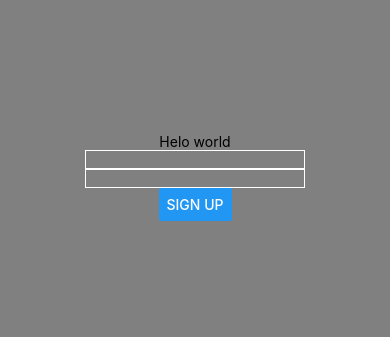
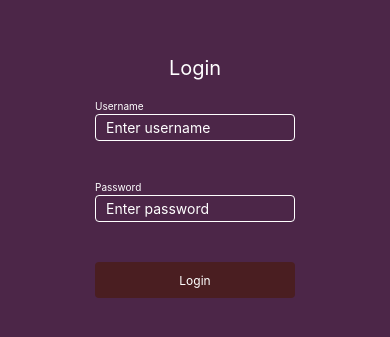
Before and after one commit to aa-fahim/pomodoro-app, a React Native app: screen /LoginScreen in a window 390 px wide. Shown: the part 245-582 px from the top of the page. Built offline with nearby package versions, Linux system fonts and the light colour scheme.

Commit message:
worked on login screen

```diff
--- /dev/null
+++ b/src/components/Button.tsx
@@ -0,0 +1,38 @@
+import React from 'react';
+import { TouchableOpacity, Text, StyleProp, ViewStyle } from "react-native";
+import { themes } from '../styles/themes';
+
+type ButtonProps = {
+  label: string
+  onPress: () => {}
+  containerStyle?: StyleProp<ViewStyle>
+  labelStyle?: StyleProp<ViewStyle>
+}
+
+const Button = (props: ButtonProps) => {
+  const { label, onPress, containerStyle, labelStyle } = props;
+
+  return (
+    <TouchableOpacity onPress={onPress} style={containerStyle}>
+      <Text style={labelStyle}>{label}</Text>
+    </TouchableOpacity>
+  )
+}
+
+Button.defaultProps = {
+  containerStyle: {
+    display: "flex",
+    justifyContent: "center",
+    alignItems: "center",
+    backgroundColor: themes.primary,
+    width: 200,
+    height: 36,
+    borderRadius: 4
+  },
+  labelStyle: {
+    color: themes.white,
+    fontSize: 12
+  }
+}
+
+export default Button
--- /dev/null
+++ b/src/components/InputBox.tsx
@@ -0,0 +1,48 @@
+import React from 'react';
+import { View, TextInput, StyleSheet, Text, StyleProp, ViewStyle } from "react-native";
+import { themes } from "../styles/themes";
+
+type InputBoxProps = {
+  label: string
+  placeholder: string
+  value: string | number
+  onChangeText: () => {}
+  style: StyleProp<ViewStyle>
+}
+
+const InputBox = (props: InputBoxProps) => {
+  const { label, style, ...restProps } = props;
+
+  return (
+    <View style={style}>
+      <Text style={styles.label}>{label}</Text>
+      <View>
+        <TextInput style={styles.textInput} {...restProps} />
+      </View>
+    </View>
+  )
+}
+
+const styles = StyleSheet.create({
+  container: {
+    display: "flex",
+    justifyContent: "center",
+    alignItems: "center",
+    backgroundColor: themes.secondary,
+    height: "100%",
+  },
+  label: {
+    color: themes.white,
+    fontSize: 10,
+    marginBottom: 2
+  },
+  textInput: {
+    color: themes.white,
+    border: "1px solid white",
+    borderRadius: 4,
+    paddingHorizontal: 10,
+    paddingVertical: 4
+  },
+});
+
+export default InputBox
--- a/src/screens/LoginScreen.tsx
+++ b/src/screens/LoginScreen.tsx
@@ -1,9 +1,12 @@
 import React, { useState } from "react";
-import { View, TextInput, Text, StyleSheet, Button } from "react-native";
+import { View, TextInput, Text, StyleSheet, TouchableOpacity } from "react-native";
+import InputBox from "../components/InputBox";
+import Button from "../components/Button";
 import { registerUser } from "../api/api";
+import { themes } from "../styles/themes";
 
 export default function LoginScreen() {
-  const { signupLabel } = LoginScreen.constants.en;
+  const { loginLabel } = LoginScreen.constants.en;
   const [userName, setuserName] = useState<string>("");
   const [password, setPassword] = useState<string>("");
 
@@ -14,26 +17,32 @@ export default function LoginScreen() {
 
   return (
     <View style={styles.container}>
-      <Text>Helo world</Text>
-      <TextInput
+      <Text style={styles.headerStyle}>Login</Text>
+      <InputBox
+        label="Username"
+        placeholder="Enter username"
         value={userName}
         onChangeText={setuserName}
-        style={styles.textInput}
+        style={styles.inputBox}
       />
-      <TextInput
+      <InputBox
+        label="Password"
+        placeholder="Enter password"
         value={password}
         onChangeText={setPassword}
         secureTextEntry={true}
-        style={styles.textInput}
+        style={styles.inputBox}
       />
-      <Button title={signupLabel} onPress={onSubmitPress} />
+      <Button label={loginLabel} onPress={onSubmitPress} />
+
+
     </View>
   );
 }
 
 LoginScreen.constants = {
   en: {
-    signupLabel: "Sign Up",
+    loginLabel: "Login",
   },
 };
 
@@ -42,11 +51,21 @@ const styles = StyleSheet.create({
     display: "flex",
     justifyContent: "center",
     alignItems: "center",
-    backgroundColor: "gray",
+    backgroundColor: themes.secondary,
     height: "100%",
   },
-  textInput: {
-    color: "white",
-    border: "1px solid white",
+  headerStyle: {
+    fontSize: 20,
+    color: themes.white,
+    marginBottom: 20
   },
+  inputBox: {
+    width: 200,
+    marginBottom: 40
+  },
+  submitButton: {
+    width: 200,
+    borderRadius: 4,
+    backgroundColor: themes.primary
+  }
 });
--- /dev/null
+++ b/src/styles/themes.ts
@@ -0,0 +1,13 @@
+const themes = {
+  primary: "#4A1E21",
+  secondary: "#4C2648",
+  tertiary: "$7A748",
+  fourth: "#B79143",
+  fifth: "#E99B45",
+
+  white: "#ffffff"
+}
+
+export {
+  themes
+}
```
Also changed, not shown: color_scheme.PNG (added).
